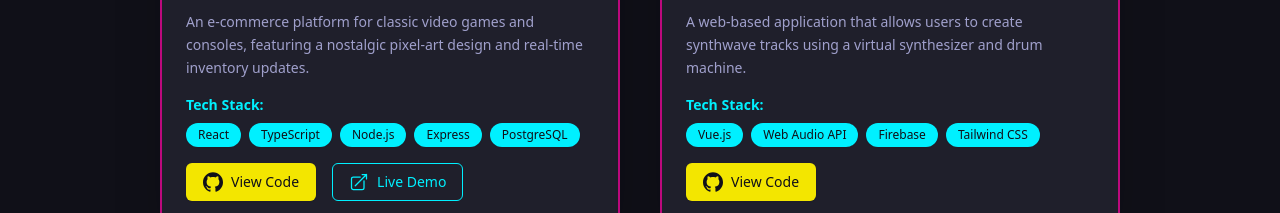
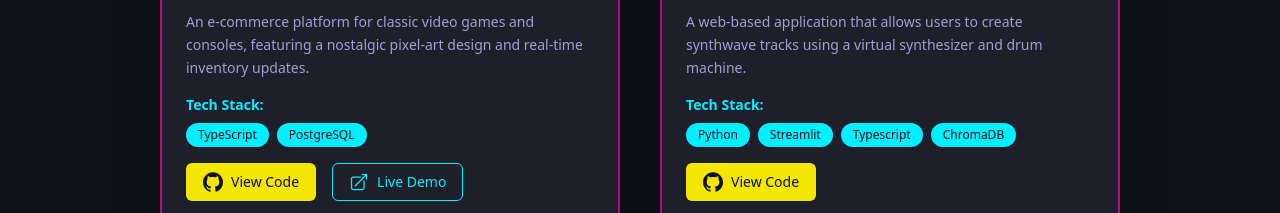
Before and after one commit to afarghanie/PortofolioWebsite, a React (Vite) app: page / in a window 1280 px wide. Shown: the part 1304-1517 px from the top of the page. Built offline with nearby package versions, Linux system fonts and the light colour scheme.

Commit message:
portofolio card

```diff
--- a/constants.ts
+++ b/constants.ts
@@ -13,8 +13,8 @@ export const PROJECTS_DATA: Project[] = [
     title: 'TOPSIS Decision Support System',
     description: 'An e-commerce platform for classic video games and consoles, featuring a nostalgic pixel-art design and real-time inventory updates.',
     imageUrl: 'https://picsum.photos/seed/project1/600/400',
-    techStack: ['React', 'TypeScript', 'Node.js', 'Express', 'PostgreSQL'],
-    repoUrl: 'https://github.com/yourusername/retro-game-emporium',
+    techStack: ['TypeScript','PostgreSQL'],
+    repoUrl: 'https://github.com/afarghanie/TOPSIS_APPLICATION',
     liveUrl: '#',
   },
   {
@@ -22,8 +22,8 @@ export const PROJECTS_DATA: Project[] = [
     title: 'RAG Chat Bot',
     description: 'A web-based application that allows users to create synthwave tracks using a virtual synthesizer and drum machine.',
     imageUrl: 'https://picsum.photos/seed/project2/600/400',
-    techStack: ['Vue.js', 'Web Audio API', 'Firebase', 'Tailwind CSS'],
-    repoUrl: 'https://github.com/yourusername/synthwave-beat-maker',
+    techStack: ['Python', 'Streamlit', 'Typescript', 'ChromaDB'],
+    repoUrl: 'https://github.com/afarghanie/RAG_CHATBOT',
   },
   {
     id: 'project-3',
```
